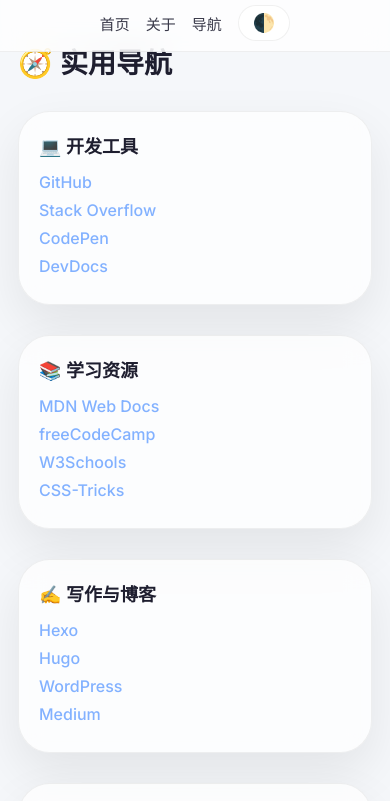
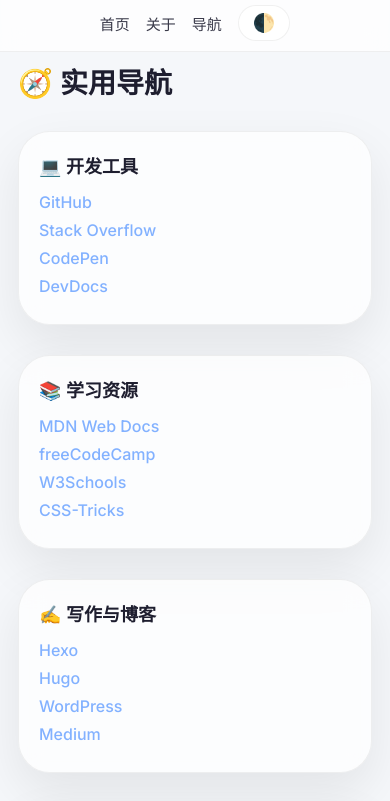
Before and after one commit to Hnn-echo/HnnBlog, a plain HTML site: page nav.html in a window 390 px wide. Shown: the part 39-840 px from the top of the page. Drawn offline with Linux system fonts and the light colour scheme.

Commit message:
Add files via upload

```diff
--- a/nav.html
+++ b/nav.html
@@ -6,7 +6,6 @@
   <title>导航 · Hnn</title>
   <link href="https://fonts.googleapis.com/css2?family=Inter:opsz,wght@14..32,400;14..32,500;14..32,600;14..32,700&display=swap" rel="stylesheet">
   <style>
-    /* ----- 与 index 完全相同的全局变量和基础样式（略，此处完整） ----- */
     :root {
       --bg-page: #f5f7fa; --text-primary: #1e1e2f; --text-secondary: #3a3a4a;
       --text-muted: #7a7a8a; --card-bg: rgba(255,255,255,0.7);
@@ -64,7 +63,8 @@
     .theme-toggle:hover { transform: scale(1.05); }
 
     .nav-container {
-      flex: 1; max-width: 1100px; margin: 100px auto 40px;
+      flex: 1; max-width: 1100px;
+      margin: 120px auto 40px;  /* 原 100px → 120px，避开导航栏 */
       padding: 0 40px 20px; width: 100%;
     }
     .nav-container h2 {
@@ -111,7 +111,7 @@
       .navbar { padding: 10px 20px; flex-direction: column; align-items: stretch; }
       .navbar-left { justify-content: center; }
       .nav-links { justify-content: center; gap: 16px; flex-wrap: wrap; }
-      .nav-container { padding: 0 18px; margin-top: 80px; }
+      .nav-container { padding: 0 18px; margin-top: 100px; }
       .nav-grid { grid-template-columns: 1fr; }
       .nav-category { padding: 20px; }
     }
@@ -179,7 +179,6 @@
   </footer>
 
   <script>
-    // 时钟
     function updateClock() {
       const now = new Date();
       const year = now.getFullYear();
@@ -194,7 +193,6 @@
     updateClock();
     setInterval(updateClock, 1000);
 
-    // 深色模式同步
     const toggle = document.getElementById('themeToggle');
     const html = document.documentElement;
     const savedTheme = localStorage.getItem('theme') || 'light';
```
Also changed, not shown: about.html (+3 -5 lines).
